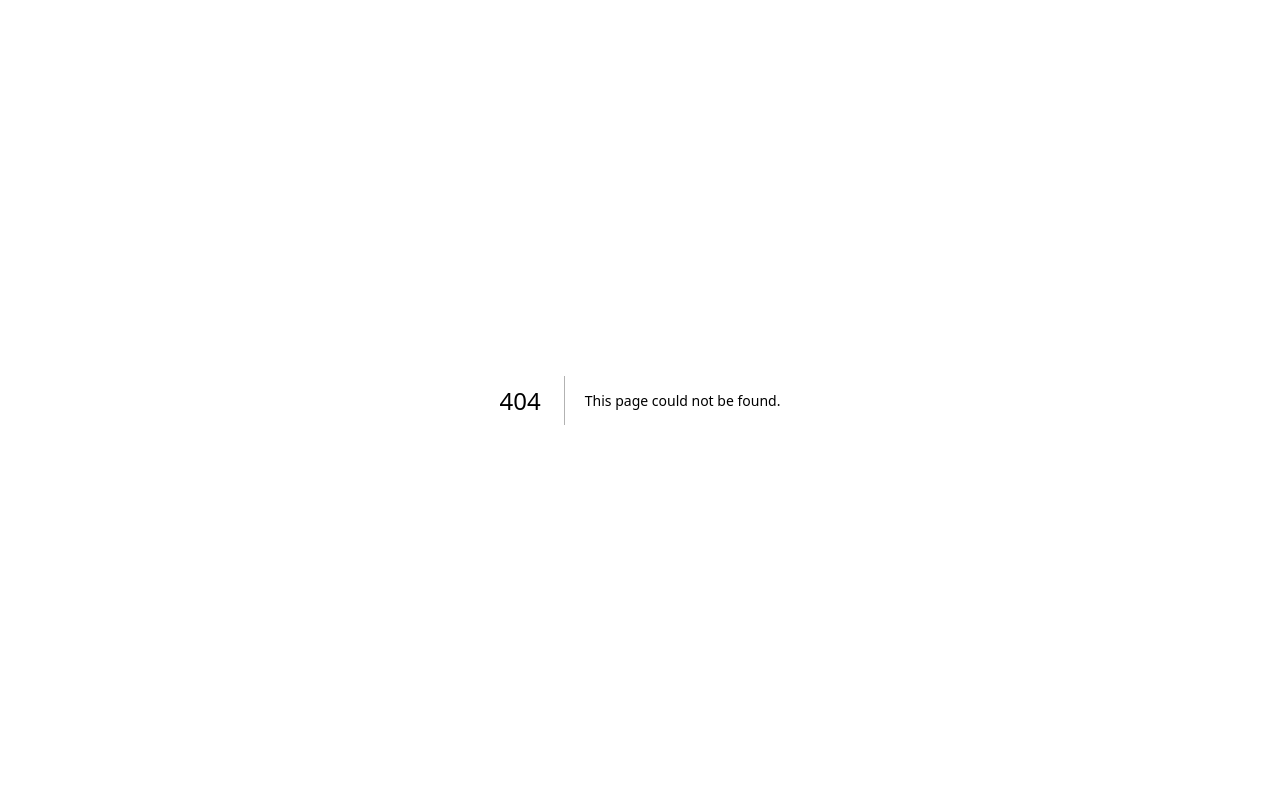
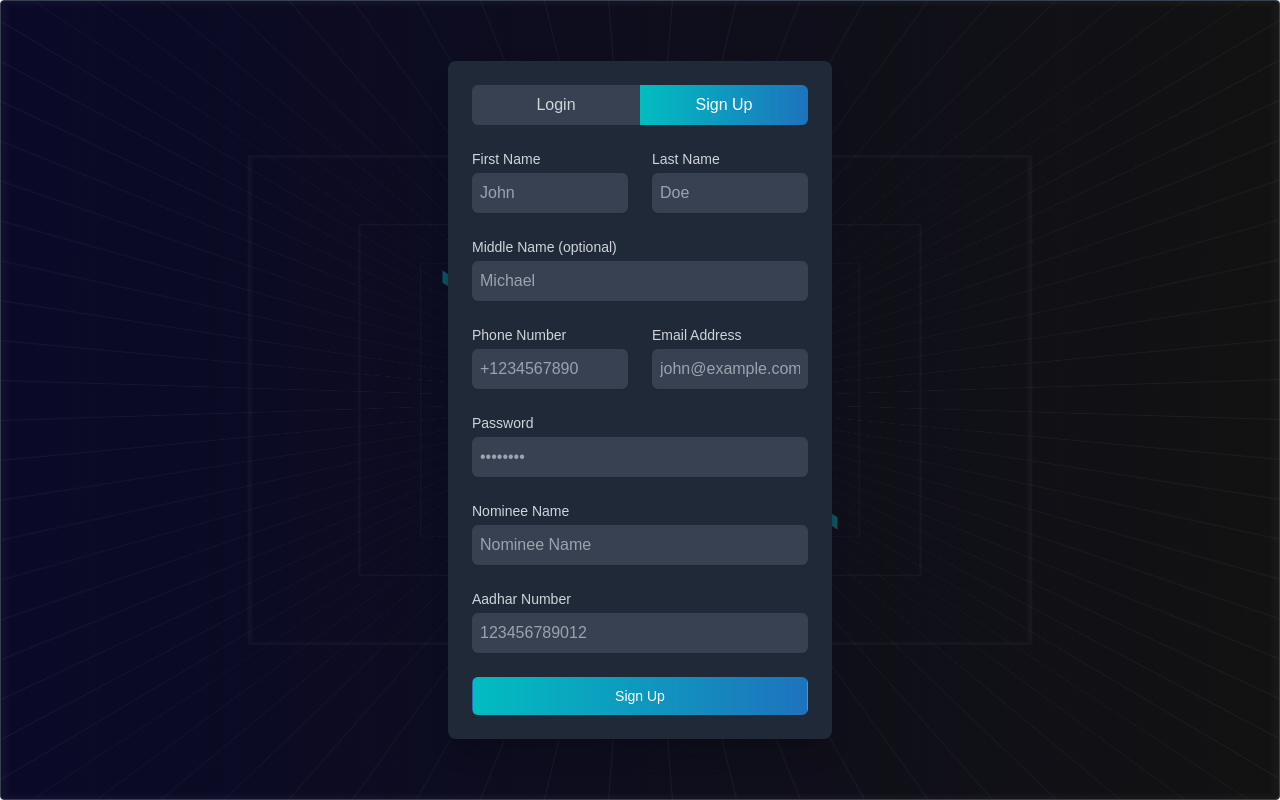
Before and after one commit to Aksharawalia1111/InsureF1, a Next.js app: page /auth in a window 1280 px wide. Before the commit this address had no page. Built offline with nearby package versions, Linux system fonts and the light colour scheme.

Commit message:
Add files via upload

```diff
--- /dev/null
+++ b/src/app/auth/page.tsx
@@ -0,0 +1,63 @@
+'use client'
+
+import { useState } from 'react'
+import SignupForm from '@/components/SignupForm'
+import LoginForm from '@/components/LoginForm'
+import { WarpBackground } from '@/components/WarpBackground'
+import { motion } from 'framer-motion'
+import { verifyUser , saveUser , FindUser } from '@/app/auth/api/route'
+import { error } from 'console'
+import logoTagline from '@/public/logo_tagline.svg'
+import Image from 'next/image'
+
+export default function Home() {
+  const [isLogin, setIsLogin] = useState(false)
+  const [email , setEmail] = useState("");
+  const [password , setPassword] = useState("");
+  const [validated,setValidated] = useState(false);
+
+
+  return (
+    <WarpBackground className="min-h-screen flex items-center justify-center p-4 bg-gradient-to-r from-[#0a0928] to-[#121212]" gridColor="rgba(255, 255, 255, 0.05)">
+      <div className="w-full justify-center max-w-2xl flex flex-col items-center">
+        <div className="bg-gray-800 shadow-xl rounded-lg overflow-hidden w-full">
+          <div className="p-6 w-96 mx-auto">
+        <div className="flex mb-6">
+          <button
+            className={`flex-1 py-2 text-center ${
+          isLogin ? 'bg-gradient-to-r from-[#01bdc1] to-[#1d73bd] text-white' : 'bg-gray-700 text-gray-300'
+            } rounded-l-md transition-all duration-300`}
+            onClick={() => {setIsLogin(true); }}
+          >
+            Login
+          </button>
+          <button
+            className={`flex-1 py-2 text-center ${
+          !isLogin ? 'bg-gradient-to-r from-[#01bdc1] to-[#1d73bd] text-white' : 'bg-gray-700 text-gray-300'
+            } rounded-r-md transition-all duration-300`}
+            onClick={() => setIsLogin(false)}
+          >
+            Sign Up
+          </button>
+        </div>
+        <div className="relative overflow-hidden" style={{ minHeight: '400px' }}>
+          <motion.div
+            initial={false}
+            animate={{ x: isLogin ? '0%' : '-100%' }}
+            transition={{ type: 'tween', ease: 'easeInOut', duration: 0.3 }}
+            className="flex"
+          >
+            <div className="w-full flex-shrink-0">
+          <LoginForm />
+            </div>
+            <div className="w-full flex-shrink-0">
+          <SignupForm />
+            </div>
+          </motion.div>
+        </div>
+          </div>
+        </div>
+      </div>
+    </WarpBackground>
+  )
+}
```
